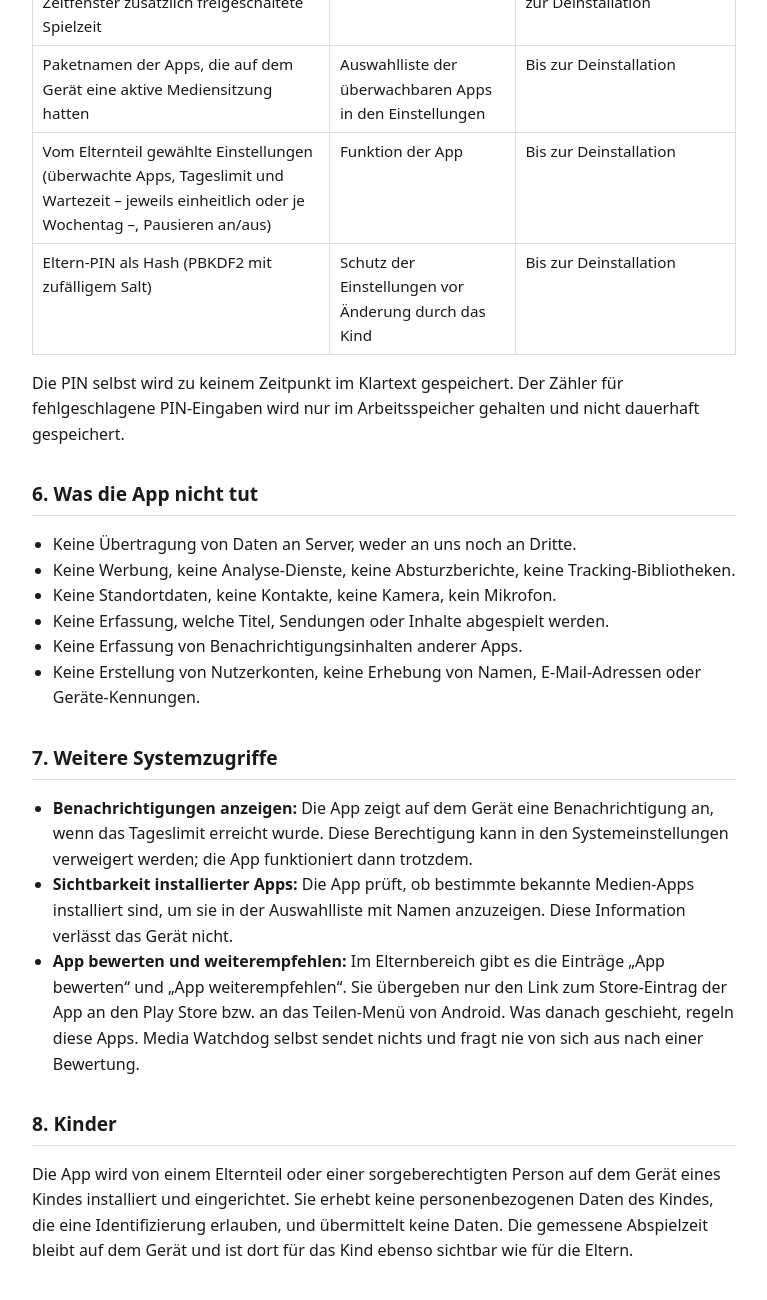
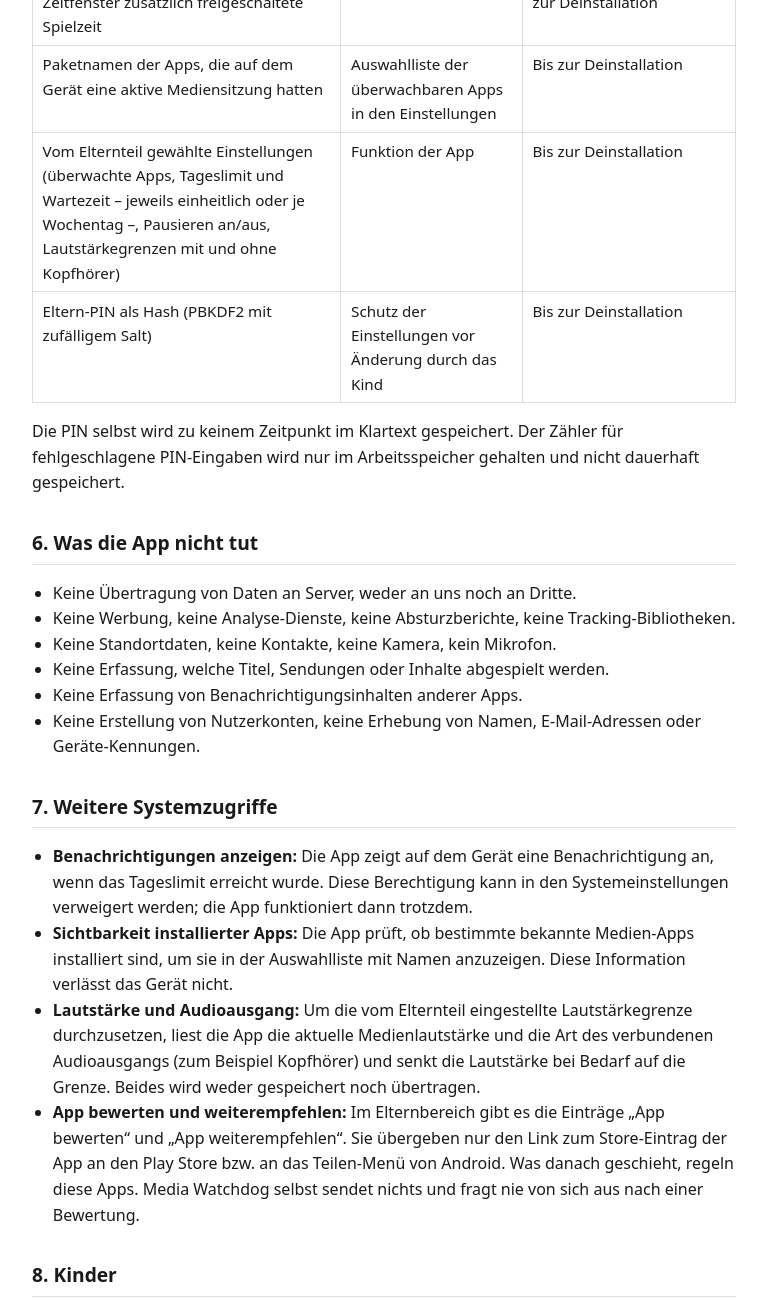
Before and after one commit to Soccertrash/media-watchdog-privacy, a plain HTML site: page index.html in a window 1280 px wide. Shown: the part 1838-3138 px from the top of the page, without its empty margins (256-1023 px from the left). Drawn offline with Linux system fonts and the light colour scheme.

Commit message:
Datenschutzerklärung, Stand 4. Oktober 2026
Erzeugt aus docs/datenschutz.md und docs/privacy.md im privaten App-Repo.

```diff
--- a/index.html
+++ b/index.html
@@ -46,7 +46,7 @@ E-Mail: <a href="mailto:soccertrash.dev@gmail.com">soccertrash.dev@gmail.com</a>
     <tr><td>Abspielzeit in Sekunden pro Kalendertag</td><td>Vergleich mit dem Tageslimit, Anzeige im Dashboard</td><td>Wird nach 90 Tagen automatisch gelöscht</td></tr>
     <tr><td>Zeitpunkt, zu dem das Limit erreicht wurde, sowie Datum und Zählerstand zu Beginn des aktuellen Zeitfensters sowie eine von den Eltern für dieses Zeitfenster zusätzlich freigeschaltete Spielzeit</td><td>Berechnung der optionalen Wartezeit, Vermeidung doppelter Hinweise</td><td>Wird beim nächsten Zeitfenster bzw. beim nächsten Erreichen des Limits überschrieben, bis zur Deinstallation</td></tr>
     <tr><td>Paketnamen der Apps, die auf dem Gerät eine aktive Mediensitzung hatten</td><td>Auswahlliste der überwachbaren Apps in den Einstellungen</td><td>Bis zur Deinstallation</td></tr>
-    <tr><td>Vom Elternteil gewählte Einstellungen (überwachte Apps, Tageslimit und Wartezeit – jeweils einheitlich oder je Wochentag –, Pausieren an/aus)</td><td>Funktion der App</td><td>Bis zur Deinstallation</td></tr>
+    <tr><td>Vom Elternteil gewählte Einstellungen (überwachte Apps, Tageslimit und Wartezeit – jeweils einheitlich oder je Wochentag –, Pausieren an/aus, Lautstärkegrenzen mit und ohne Kopfhörer)</td><td>Funktion der App</td><td>Bis zur Deinstallation</td></tr>
     <tr><td>Eltern-PIN als Hash (PBKDF2 mit zufälligem Salt)</td><td>Schutz der Einstellungen vor Änderung durch das Kind</td><td>Bis zur Deinstallation</td></tr>
   </tbody>
 </table>
@@ -66,6 +66,7 @@ E-Mail: <a href="mailto:soccertrash.dev@gmail.com">soccertrash.dev@gmail.com</a>
 <ul>
   <li><strong>Benachrichtigungen anzeigen:</strong> Die App zeigt auf dem Gerät eine Benachrichtigung an, wenn das Tageslimit erreicht wurde. Diese Berechtigung kann in den Systemeinstellungen verweigert werden; die App funktioniert dann trotzdem.</li>
   <li><strong>Sichtbarkeit installierter Apps:</strong> Die App prüft, ob bestimmte bekannte Medien-Apps installiert sind, um sie in der Auswahlliste mit Namen anzuzeigen. Diese Information verlässt das Gerät nicht.</li>
+  <li><strong>Lautstärke und Audioausgang:</strong> Um die vom Elternteil eingestellte Lautstärkegrenze durchzusetzen, liest die App die aktuelle Medienlautstärke und die Art des verbundenen Audioausgangs (zum Beispiel Kopfhörer) und senkt die Lautstärke bei Bedarf auf die Grenze. Beides wird weder gespeichert noch übertragen.</li>
   <li><strong>App bewerten und weiterempfehlen:</strong> Im Elternbereich gibt es die Einträge „App bewerten“ und „App weiterempfehlen“. Sie übergeben nur den Link zum Store-Eintrag der App an den Play Store bzw. an das Teilen-Menü von Android. Was danach geschieht, regeln diese Apps. Media Watchdog selbst sendet nichts und fragt nie von sich aus nach einer Bewertung.</li>
 </ul>
 
```
Also changed, not shown: en.html (+2 -1 lines).
